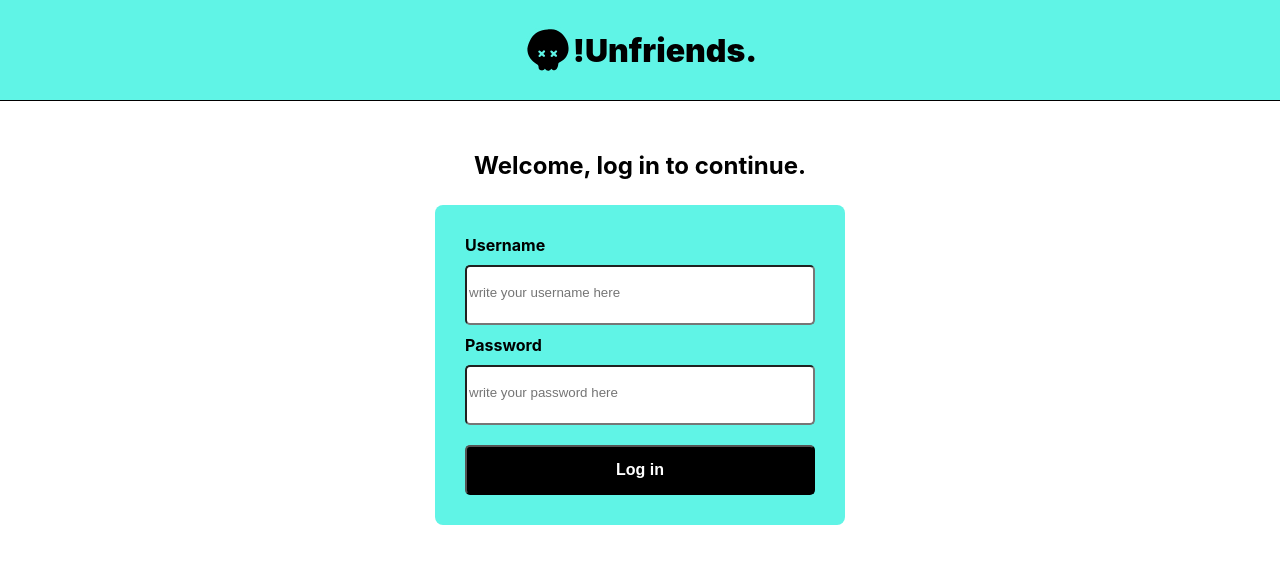
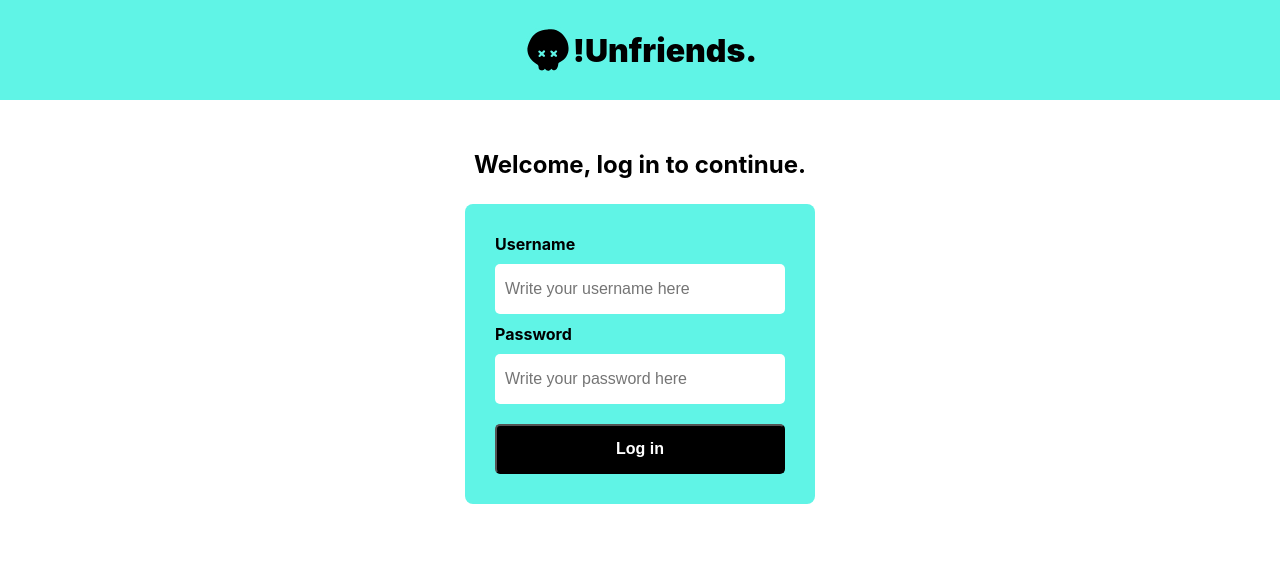
Before and after one commit to rodo08/202209-w7chwe-rodrigo-rosales-front, a React (Create React App) app: page / in a window 1280 px wide. Shown: the top 564 px of the page. Built offline with nearby package versions, Linux system fonts and the light colour scheme.

Commit message:
Add userListSlice

```diff
--- a/src/components/Header/HeaderStyled.tsx
+++ b/src/components/Header/HeaderStyled.tsx
@@ -7,7 +7,6 @@ const HeaderStyled = styled.header`
   align-items: center;
   height: 100px;
   background-color: #60f4e6;
-  border-bottom: #000 solid 1px;
 
   h1 {
     font-weight: 900;
--- a/src/components/LoginForm/LoginForm.tsx
+++ b/src/components/LoginForm/LoginForm.tsx
@@ -11,13 +11,13 @@ const LoginForm = (): JSX.Element => {
             <input
               type="text"
               id="username"
-              placeholder="write your username here"
+              placeholder="Write your username here"
             />
             <label htmlFor="password">Password</label>
             <input
               type="text"
               id="username"
-              placeholder="write your password here"
+              placeholder="Write your password here"
             />
           </form>
           <button>Log in</button>
--- a/src/components/LoginForm/LoginFormStyled.tsx
+++ b/src/components/LoginForm/LoginFormStyled.tsx
@@ -25,6 +25,15 @@ const LoginFormStyled = styled.div`
     padding-bottom: 20px;
   }
 
+  input {
+    border: none;
+  }
+
+  input[type="text"] {
+    font-size: 16px;
+    padding-left: 5px;
+  }
+
   label {
     text-align: initial;
     color: #000;
@@ -33,18 +42,27 @@ const LoginFormStyled = styled.div`
     height: 50px;
     border-color: #a4a4a4 solid 1px;
     border-radius: 5px;
-    padding-bottom: 5px;
+    padding-top: 2px;
   }
 
   button {
-    width: 350px;
+    width: 290px;
     height: 50px;
     font-weight: 900;
     font-size: 16px;
     border-radius: 5px;
-
+    cursor: pointer;
     color: #fff;
     background-color: #000;
+  }
+
+  input::placeholder {
+    box-sizing: border-box;
+    font-size: 16px;
+    padding-top: 10px;
+    padding-left: 5px;
+    line-height: 25px;
+    width: 100%;
   }
 `;
 
--- a/src/index.css
+++ b/src/index.css
@@ -1,4 +1,10 @@
+* {
+  box-sizing: border-box;
+}
+
 body {
+  box-sizing: border-box;
+  width: 100%;
   font-family: -apple-system, BlinkMacSystemFont, "Segoe UI", "Roboto", "Oxygen",
     "Ubuntu", "Cantarell", "Fira Sans", "Droid Sans", "Helvetica Neue",
     sans-serif;
```
Also changed, not shown: src/redux/features/userListSlice/userListSlice.ts (added, +25 -0 lines).
